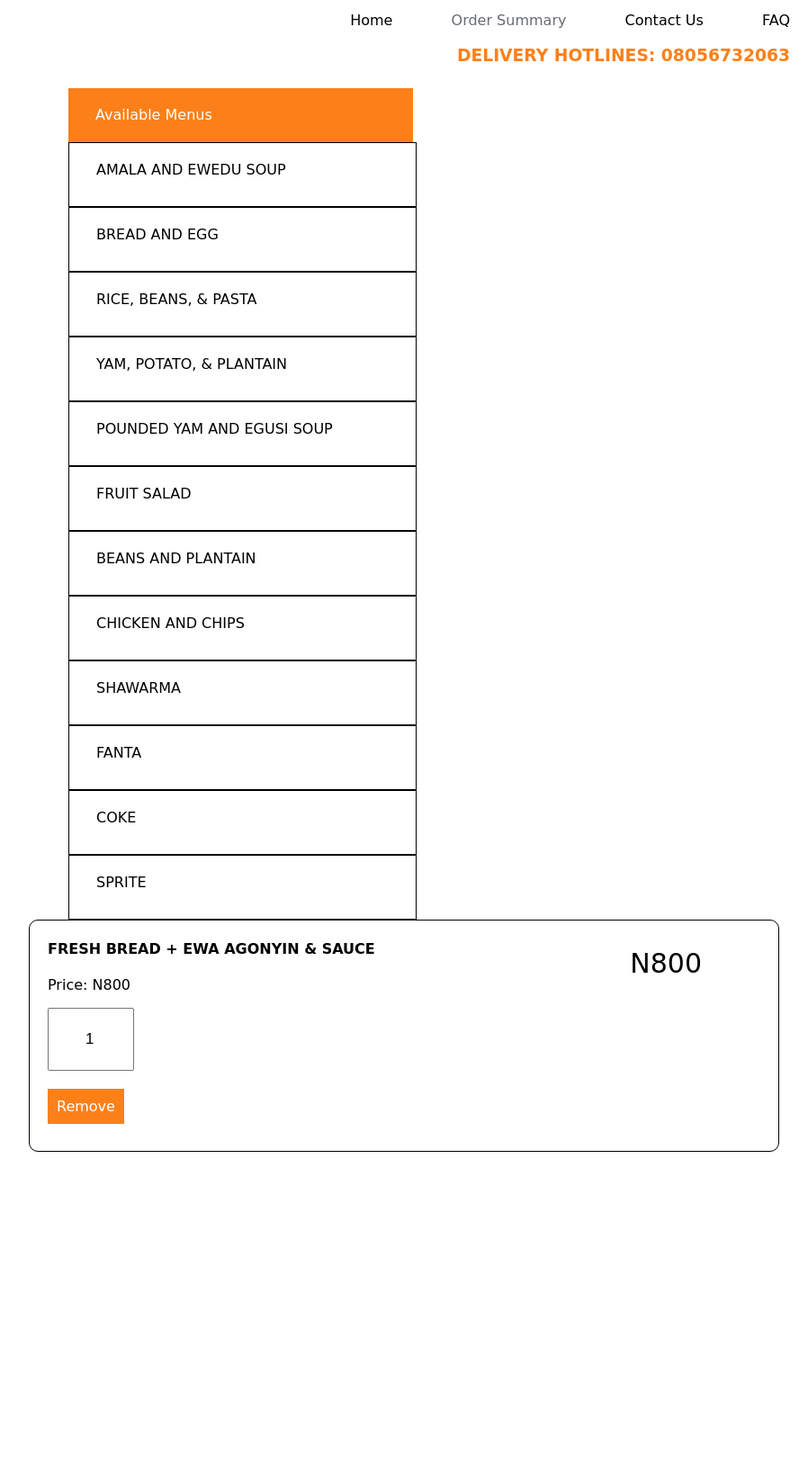
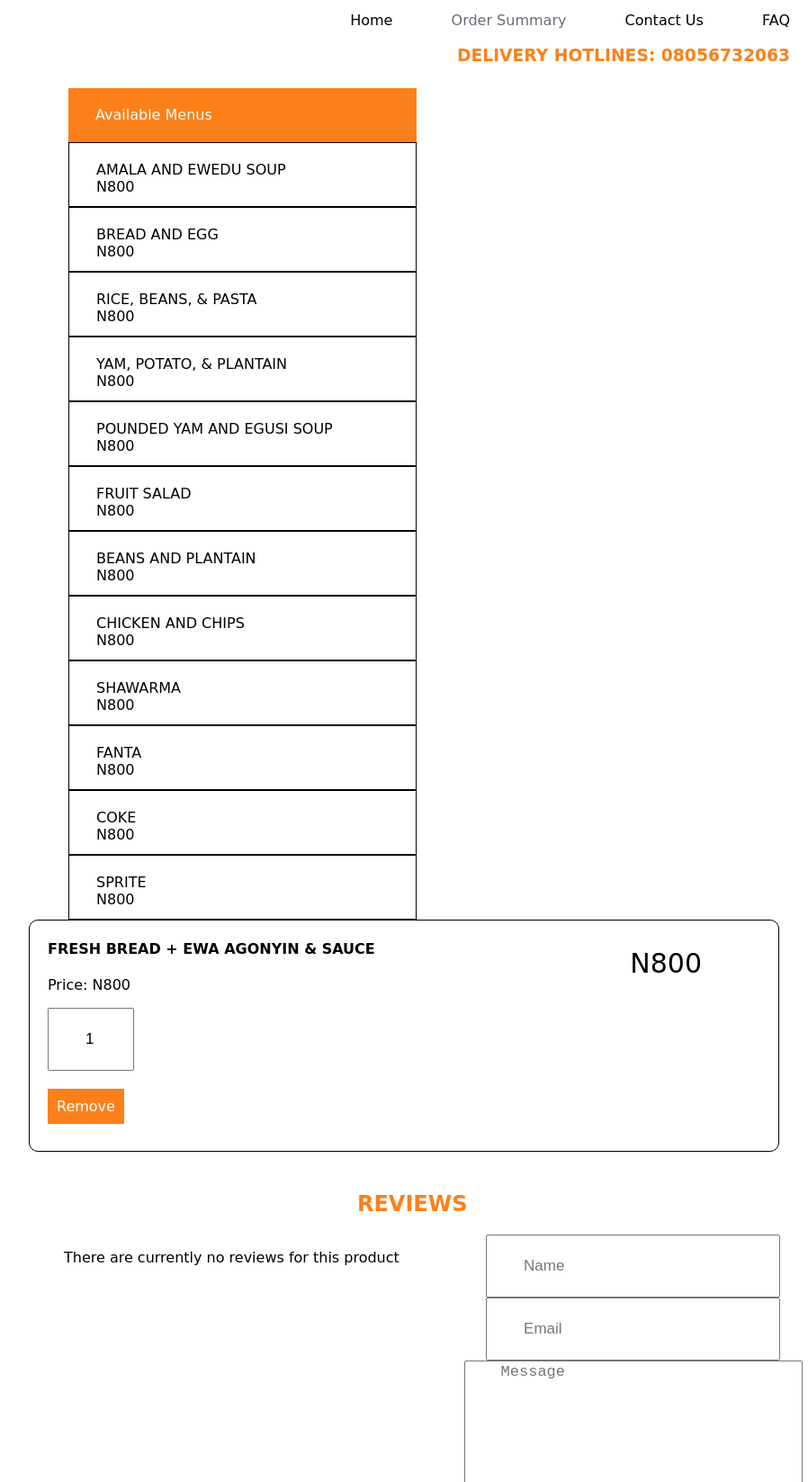
Before and after one commit to mojeedkusimo/Come-n-Chop, a plain HTML site: page UI/meal-description/index.html in a window 1280 px wide. Shown: the part 7-1654 px from the top of the page at 90% size, without its empty margins (372-1270 px from the left). Before the commit the page ends 1311 px from the top, so only its background shows below. Drawn offline with Linux system fonts and the light colour scheme.

Commit message:
UI completed

```diff
--- a/UI/assets/scss/main.scss
+++ b/UI/assets/scss/main.scss
@@ -107,6 +107,11 @@ input {
     }
 }
 
+
+textarea {
+    padding-left: 5vh;
+    font-size: 17px;
+}
 
 .form-button {
     color: white;
@@ -364,5 +369,22 @@ a {
                 }
             }
         }
+
+        // .review-section {
+        //     width: 100%;
+        //     border: green solid 2px;
+
+        //     .review-content {
+        //         background-color: red;
+        //         width: 50%;
+        //         float: left;
+        //     }
+
+        //     .review-form {
+        //         background-color: blue;
+        //         width: 50%;
+        //         float: right;
+        //     }
+        // }
     }
 }
--- a/UI/meal-description/index.html
+++ b/UI/meal-description/index.html
@@ -15,12 +15,12 @@
         }
 
         .main .left-panel .available {
-            width: 92%;
+            width: 93%;
         }
 
-        .main .left-panel input {
-            width: 90%;
-        }
+        /* .main .left-panel input {
+            width: 80%;
+        } */
 
         .checkout {
             background-color: #FC8019;
@@ -28,13 +28,14 @@
             padding: 10px;
         }
 
-        .remove {
+        .remove, .submit {
             background-color: #FC8019;
             color: white;
             display: inline-block;
             margin-top: 20px;
             padding: 10px;
         }
+
 
         .checkout:hover {
             cursor: pointer;
@@ -44,6 +45,29 @@
             width: 65vw;
             height: 20vw;
         }
+
+        .review-section {
+            width: 99.6%;
+            /* border: green solid 5px; */
+            text-align: center;
+        }
+
+        .review-section .review-content {
+            /* background-color: red; */
+            width: 55%;
+            float: left;
+        }
+
+        .review-section .review-form {
+            /* background-color: blue; */
+            width: 45%;
+            float: right;
+        }
+
+        .review-section .review-form input {
+            width: 70%;
+        }
+
         </style>
 </head>
 <body>
@@ -65,18 +89,42 @@
     <div class="main">
         <div class="left-panel">
             <div class="available">Available Menus</div>
-            <p href="#">AMALA AND EWEDU SOUP</p>
-            <p href="#">BREAD AND EGG</p>
-            <p href="#">RICE, BEANS, & PASTA</p>
-            <p href="#">YAM, POTATO, & PLANTAIN</p>
-            <p href="#">POUNDED YAM AND EGUSI SOUP</p>
-            <p href="#">FRUIT SALAD</p>
-            <p href="#">BEANS AND PLANTAIN</p>
-            <p href="#">CHICKEN AND CHIPS</p>
-            <p href="#">SHAWARMA</p>
-            <p href="#">FANTA</p>
-            <p href="#">COKE</p>
-            <p href="#">SPRITE</p>
+            <p href="#">AMALA AND EWEDU SOUP <br>
+                <span>N800</span>
+            </p>
+            <p href="#">BREAD AND EGG <br>
+                <span>N800</span>
+            </p>
+            <p href="#">RICE, BEANS, & PASTA <br>
+                <span>N800</span>
+            </p>
+            <p href="#">YAM, POTATO, & PLANTAIN <br>
+                <span>N800</span>
+            </p>
+            <p href="#">POUNDED YAM AND EGUSI SOUP <br>
+                <span>N800</span>
+            </p>
+            <p href="#">FRUIT SALAD <br>
+                <span>N800</span>
+            </p>
+            <p href="#">BEANS AND PLANTAIN <br>
+                <span>N800</span>
+            </p>
+            <p href="#">CHICKEN AND CHIPS <br>
+                <span>N800</span>
+            </p>
+            <p href="#">SHAWARMA <br>
+                <span>N800</span>
+            </p>
+            <p href="#">FANTA <br>
+                <span>N800</span>
+            </p>
+            <p href="#">COKE <br>
+                <span>N800</span>
+            </p>
+            <p href="#">SPRITE <br>
+                <span>N800</span>
+            </p>
         </div>
         <div class="center">
             <div class="menu-items">
@@ -90,17 +138,20 @@
                     <p>N800</p>
                 </div>
             </div>
-            <!-- <div class="menu-items">
-                <div class="menu-items-left">
-                    <h4><span class="foo">FRESH BREAD + EWA AGONYIN & SAUCE</span></h4>
-                    <p>Price: N800</p>
-                    <input type="number" name="" value="1" id=""><br>
-                    <span class="remove">Remove</span>
+            <div class="review-section">
+                <h2>REVIEWS</h2>
+                <div class="review-content">
+                    <p>There are currently no reviews for this product</p>
                 </div>
-                <div class="menu-items-right">
-                    <p>N800</p>
+                <div class="review-form">
+                    <form action="#">
+                        <input type="text" name="" id="" placeholder="Name"><br>
+                        <input type="text" name="" id="" placeholder="Email"><br>
+                        <textarea name="comment" id="" cols="31" rows="10" placeholder="Message"></textarea><br>
+                        <span class="remove">Submit</span>
+                    </form>
                 </div>
-            </div>      -->
+            </div>
         </div>
     </div>
 </body>
```
Also changed, not shown: UI/assets/css/main.css.
